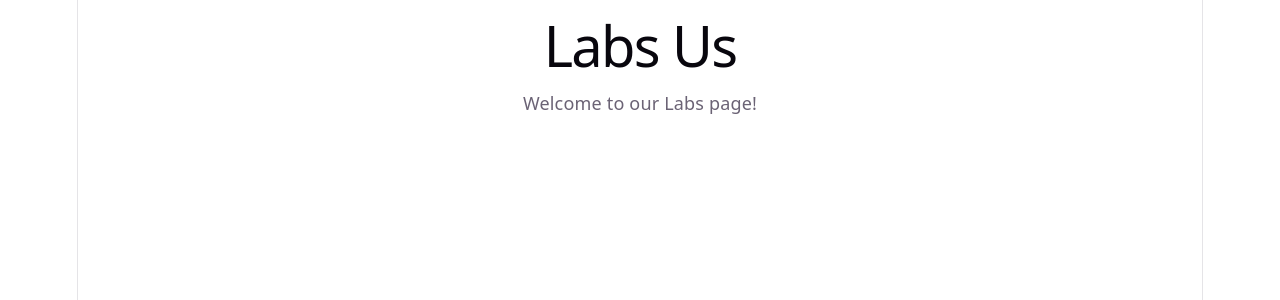
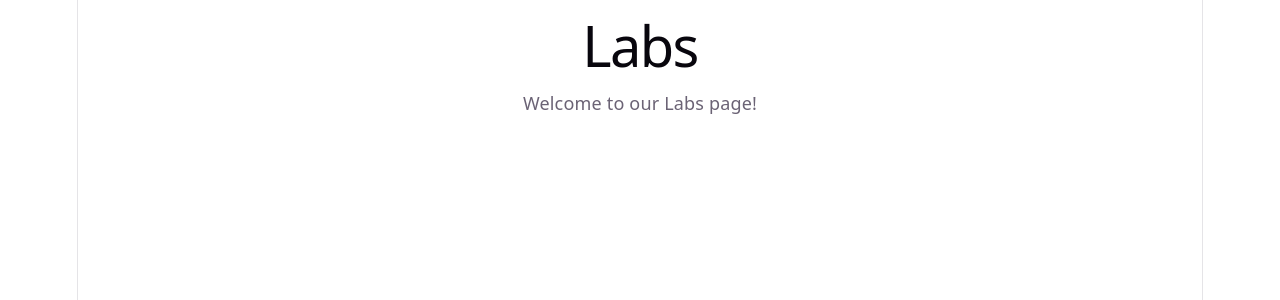
Before and after one commit to RosarioManny/Ario_FE, a React (Vite) app: page /labs in a window 1280 px wide. Shown: the top 300 px of the page. Built offline with nearby package versions, Linux system fonts and the light colour scheme.

Commit message:
Create Navbar+Footer.tsx

```diff
--- a/src/pages/Labs/labs.tsx
+++ b/src/pages/Labs/labs.tsx
@@ -1,7 +1,7 @@
 export const Labs = () => {
   return (
     <>
-      <h1>Labs Us</h1>
+      <h1>Labs</h1>
       <p>Welcome to our Labs page!</p>
     </>
   )
```
Also changed, not shown: src/components/layout/_footer.tsx (added), src/components/layout/_navbar.tsx (added).
